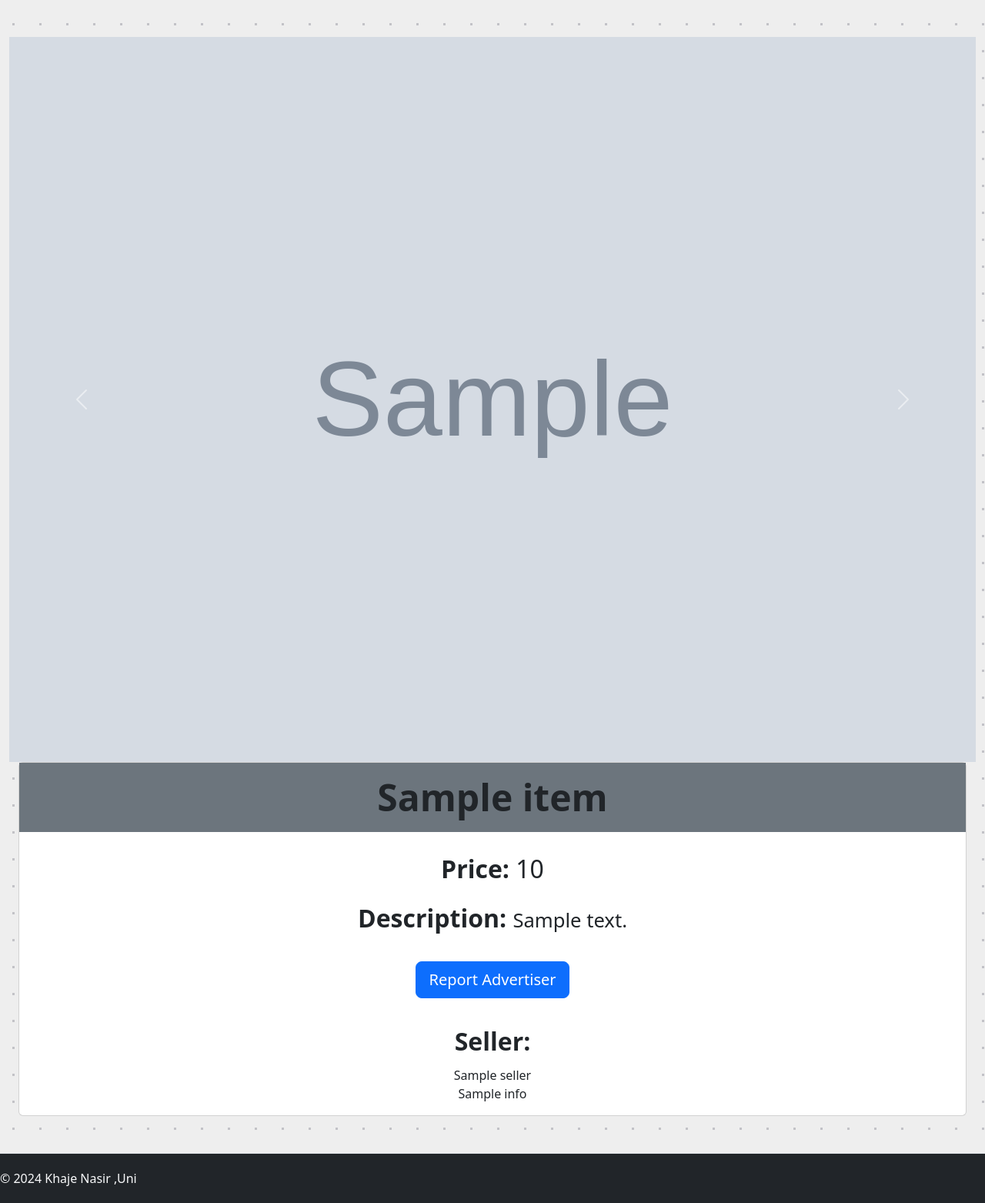
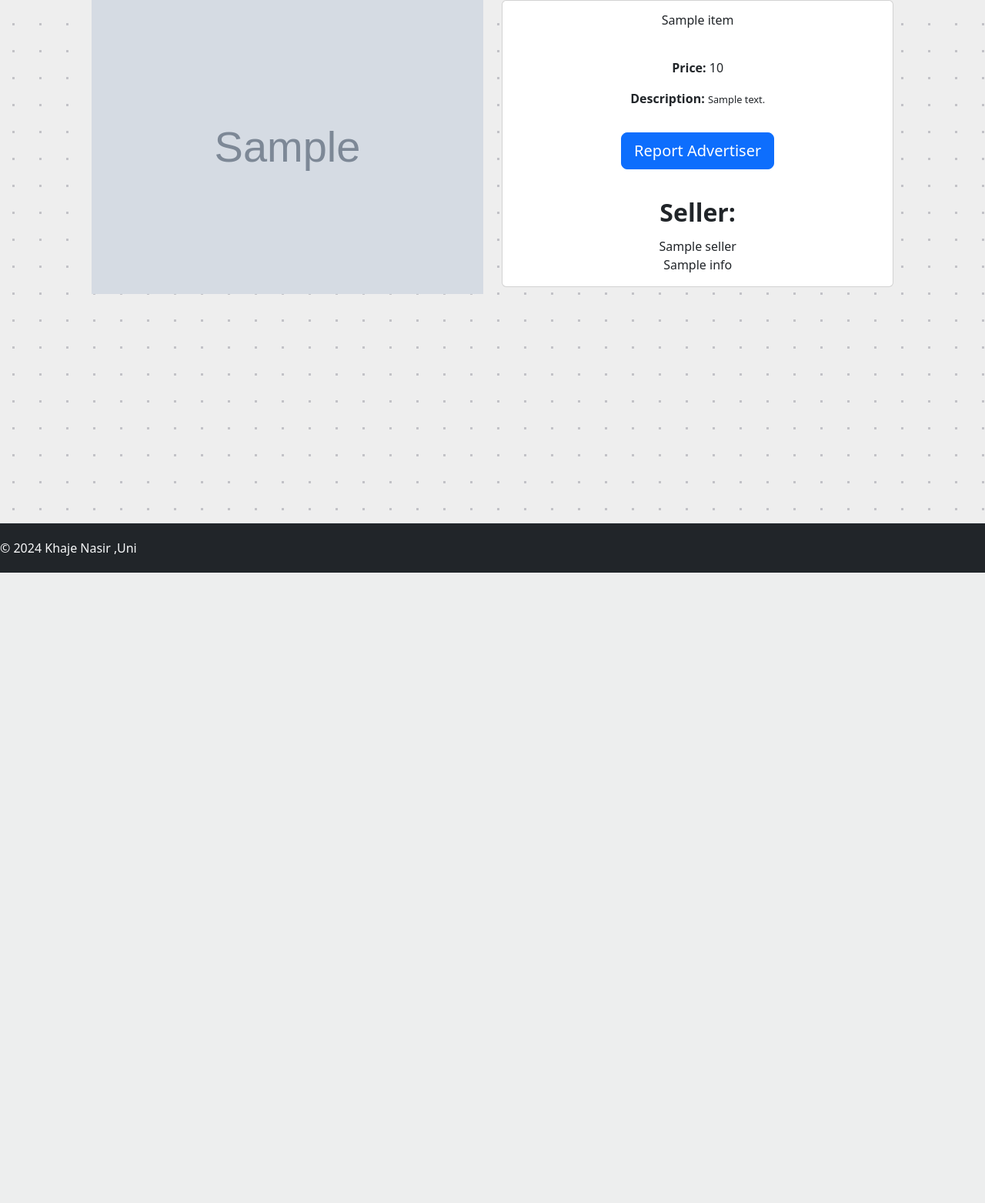
Before and after one commit to raziie/Divar_DB, a Flask app: template app/templates/ads_detail.html in a window 1280 px wide. Shown: the part 56-1619 px from the top of the page at 77% size. After the commit the page ends 800 px from the top, so only its background shows below. Run offline with Flask 3, Linux system fonts and the light colour scheme; the template is opened without the code that fills it: most values are stand-ins (such as "Sample title", 1, 10 or a date in 2020); grey boxes marked "Sample" are stand-in pictures; some libraries are stand-ins or nearby versions.

Commit message:
update advertise html

```diff
--- a/app/routes/advertise_routes.py
+++ b/app/routes/advertise_routes.py
@@ -27,7 +27,7 @@ def advertise_detail(adv_id):
                 seller['Street']= " "
             if not seller['HouseNum']:
                 seller['HouseNum']= " "
-                seller['info'] = "Address : " '' + seller['City']+ seller['Street']+ seller['HouseNum']
+            seller['info'] = "Address : " '' + seller['City']+ seller['Street']+ seller['HouseNum']
         print(advertise)
         advertise_images = execute_read_query("SELECT * FROM Images WHERE AdID={}".format(adv_id), True)
         advertise_images = images_path_handler(advertise_images)
--- a/app/templates/ads_detail.html
+++ b/app/templates/ads_detail.html
@@ -4,39 +4,33 @@ Detail
 {% endblock %}
 
 {% block content %}
-<main>
-    <section class="py-5 text-center container">
-        <div id="carouselExample" class="carousel slide">
-            <div class="carousel-inner">
+<main class="container">
+    <section class="row text-center d-flex justify-content-center">
+        <!-- Swiper -->
+         <div class="col-12 col-lg-5">
+        <swiper-container space-between="30" pagination="true"
+            pagination-clickable="true">
             {% for image in ad_images %}
-                <div class="carousel-item active">
-                    <img src="{{ url_for('static', filename=image['ImagePath']) }}" class="d-block w-100" alt="advertise image">
+            <swiper-slide>
+                <img class="w-100" src="{{ url_for('static', filename=image['ImagePath']) }}" alt="ad img">
+            </swiper-slide>
+            {% endfor %}
+        </swiper-container>
     </div>
-                {% endfor %}
-            </div>
-            <button class="carousel-control-prev" type="button" data-bs-target="#carouselExample" data-bs-slide="prev">
-                <span class="carousel-control-prev-icon" aria-hidden="true"></span>
-                <span class="visually-hidden">Previous</span>
-            </button>
-            <button class="carousel-control-next" type="button" data-bs-target="#carouselExample" data-bs-slide="next">
-                <span class="carousel-control-next-icon" aria-hidden="true"></span>
-                <span class="visually-hidden">Next</span>
-            </button>
-        </div>
-        <div class="container text-center">
-            <!-- Stack the columns on mobile by making one full-width and the other half-width -->
-            <div class="row">
-                <div class="col-6 col-md-12">
-                    <div class="card " style="min-height: 100%;">
-                        <h1 style="font-size: 3rem ;font-weight: bold; width: 100%;" class=" title p-3 bg-secondary">
+
+
+        <div class="col-12 col-lg-5">
+        <div class="card ">
+            <h1 class="title p-3">
                 {{ item['Title'] }}
             </h1>
             <div class="card-body p-3">
-                            <p style="font-size: 2rem ;" class="p-2 card-text"><strong> Price: </strong> {{item['Price']}}
+                <p class="p-2 card-text"><strong> Price: </strong>
+                    {{item['Price']}}
                 </p>
 
                 {% if item[6] %}
-                            <p style="font-size: 2rem ;" class="p-2 card-text"><strong> Description: </strong> <small>
+                <p class="p-2 card-text"><strong> Description: </strong> <small>
                         {{item['Descriptions']}} </small></p>
                 {% endif %}
                 <!--                            <button type="button" class="m-4 btn btn-secondary btn-lg">-->
@@ -53,8 +47,7 @@ Detail
             </div>
         </div>
     </div>
-            </div>
-        </div>
+
     </section>
 </main>
 {% endblock %}
--- a/app/templates/base.html
+++ b/app/templates/base.html
@@ -6,8 +6,10 @@
   <meta name="viewport" content="width=device-width, initial-scale=1.0">
   <link href="https://cdn.jsdelivr.net/npm/bootstrap@5.3.3/dist/css/bootstrap.min.css" rel="stylesheet"
     integrity="sha384-QWTKZyjpPEjISv5WaRU9OFeRpok6YctnYmDr5pNlyT2bRjXh0JMhjY6hW+ALEwIH" crossorigin="anonymous">
+  <link rel="stylesheet" href="https://cdn.jsdelivr.net/npm/swiper@11/swiper-bundle.min.css" />
   <link rel="stylesheet" href="./style.css">
   <script src="https://kit.fontawesome.com/117bd28dbe.js" crossorigin="anonymous"></script>
+  <script src="https://ajax.googleapis.com/ajax/libs/jquery/3.7.1/jquery.min.js"></script>
   <title>{% block title %} {% endblock %} | Divar </title>
   <style>
     body,
@@ -33,6 +35,7 @@
     footer {
       margin-top: auto;
     }
+
   </style>
 </head>
 
@@ -117,6 +120,11 @@
     integrity="sha384-YvpcrYf0tY3lHB60NNkmXc5s9fDVZLESaAA55NDzOxhy9GkcIdslK1eN7N6jIeHz"
     crossorigin="anonymous"></script>
   <script src="https://cdn.tailwindcss.com"></script>
+  <!-- Swiper JS -->
+  <script src="https://cdn.jsdelivr.net/npm/swiper@11/swiper-element-bundle.min.js"></script>
+  <!-- Swiper JS -->
+  <script src="https://unpkg.com/swiper/swiper-bundle.min.js"></script>
+
 </body>
 
 </html>
```
Also changed, not shown: app/templates/registerAd.html (+0 -84 lines). Lines whose indentation alone changed are shown as unchanged.
